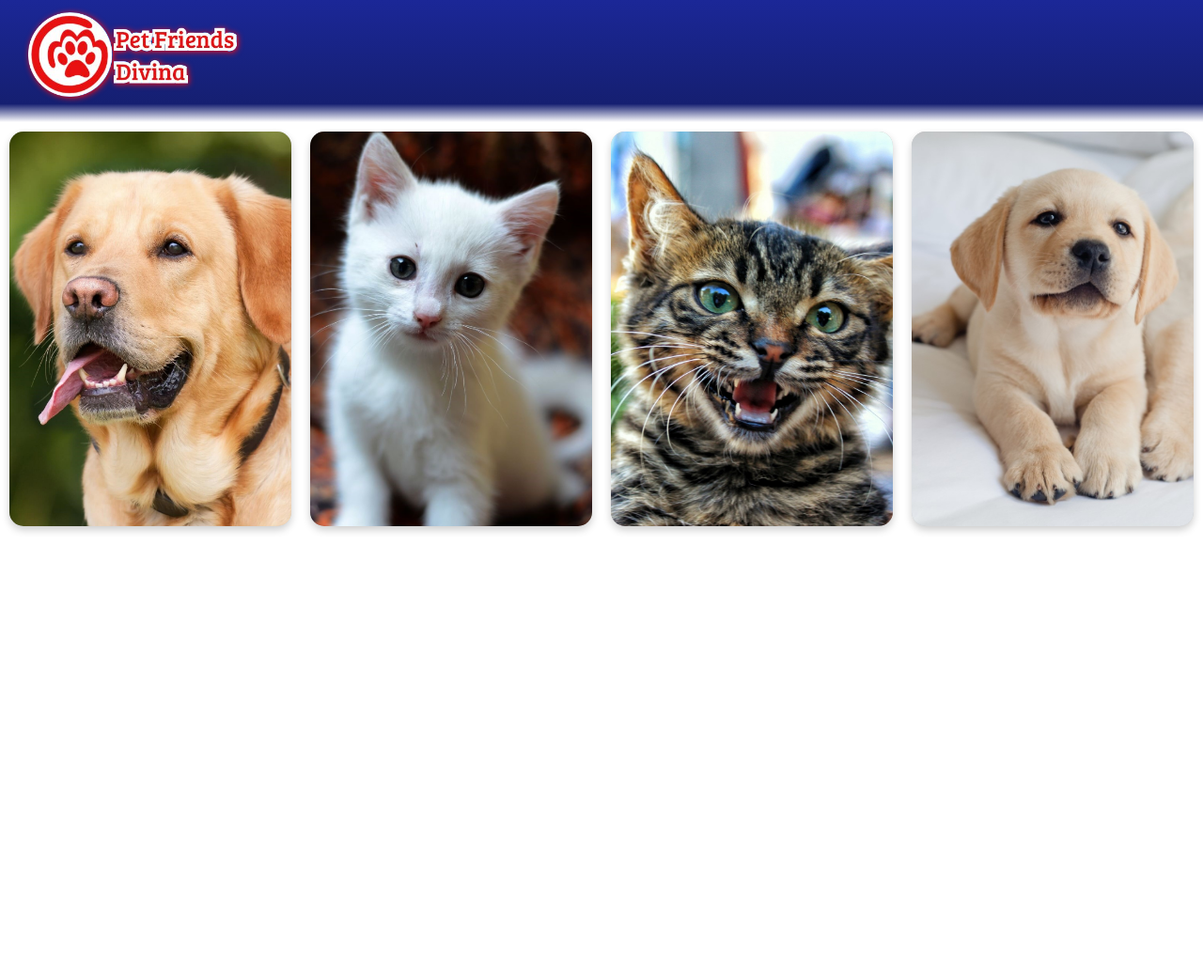
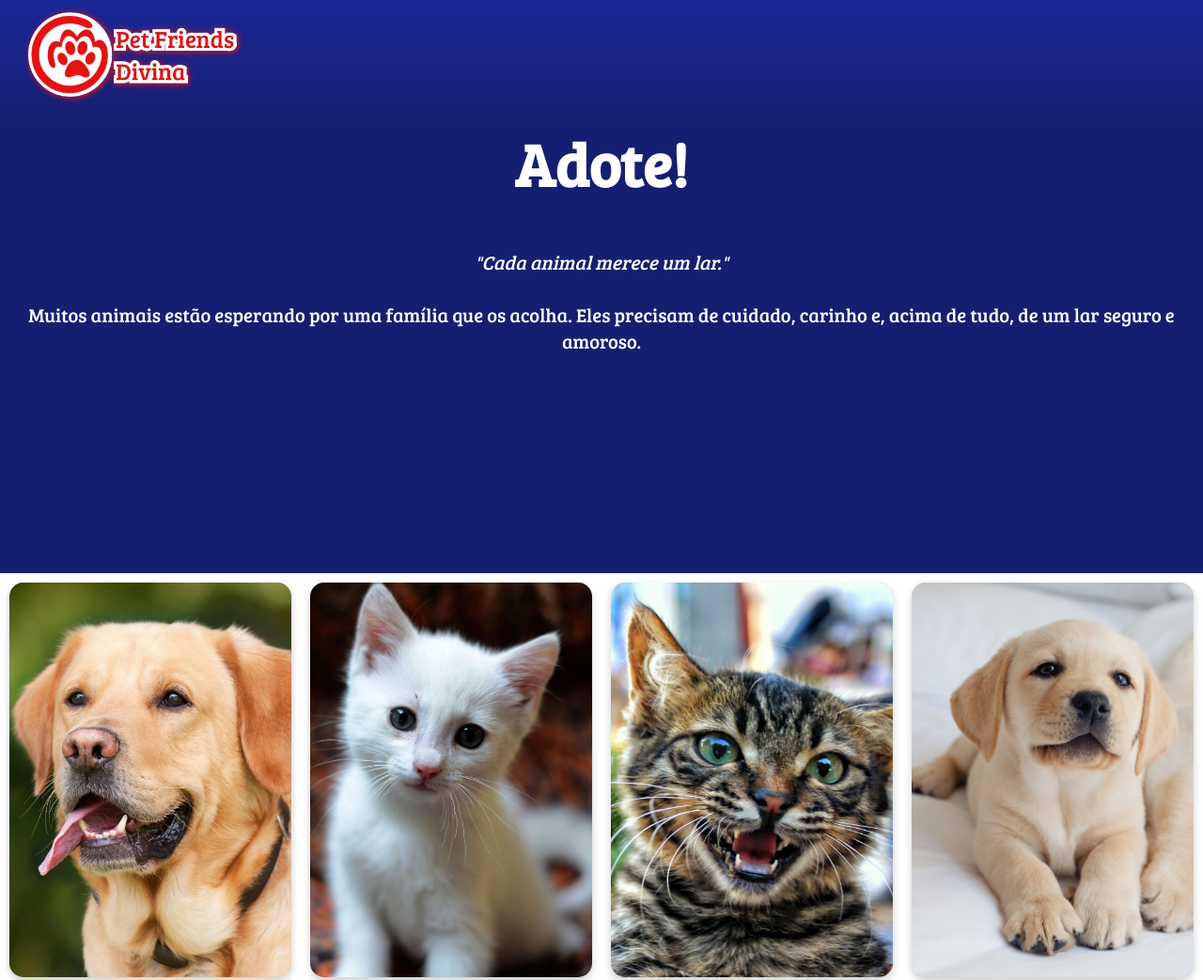
Before and after one commit to xJoaoPedro/pet_friends_divina, a plain HTML site: page adocao.html in a window 1280 px wide. Shown: the top 1043 px of the page at 94% size. Before the commit the page ends 800 px from the top, so only its background shows below. Drawn offline with Linux system fonts and the light colour scheme; no server answers.

Commit message:
texto adoção

```diff
--- a/adocao.css
+++ b/adocao.css
@@ -14,7 +14,7 @@ header {
   align-items: center;
   padding: 15px 30px 20px 30px;
   z-index: 1;
-  background: linear-gradient(#1B2797 0%, #151f71 85%, transparent 100%);
+  background: linear-gradient(#1B2797 0%, #151f71 100%);
 }
 
 .linkLogo {
@@ -34,11 +34,44 @@ header {
   opacity: 80%;
 }
 
+.whats {
+  position: fixed;
+  display: flex;
+  bottom: 25px;
+  right: 20px;
+  border-radius: 32px;
+}
+
+.adocao_texto {
+  width: 100%;
+  height: 60vh;
+  text-align: center;
+  background-color: #151f71;
+}
+
+.adocao_texto h1 {
+  color: #FFF;
+  font-size: 5vw;
+  font-family: "Bree Serif", serif;
+}
+
+.adocao_texto p {
+  padding: 20px;
+  color: #FFF;
+  font-size: 1.6vw;
+  font-family: "Bree Serif", serif;
+}
+
+.adocao_texto span {
+  font-style: italic;
+  font-family: "Bree Serif", serif;
+}
 
 #cards_bloco {
   width: 100%;
   justify-content: center;
   display: flex;
+  flex-wrap: wrap;
 }
 
 .flip-card {
--- a/adocao.html
+++ b/adocao.html
@@ -18,8 +18,21 @@
   <header>
     <a href="index.html" class="linkLogo">
       <img src="/imagens/logo.png" alt="logo" id="logoIcon">
-  </a>
+    </a>
   </header>
+  <div class="whats">
+    <a href="http://" target="_blank" rel="noopener noreferrer"><img src="/imagens/whats.png" alt="logo whatsapp"></a>
+  </div>
+  <div class="adocao_texto">
+    <h1>Adote!</h1>
+    <p>
+      <br>
+      <span>"Cada animal merece um lar."</span>
+      <br><br>
+      Muitos animais estão esperando por uma família que os acolha. Eles
+      precisam de cuidado, carinho e, acima de tudo, de um lar seguro e amoroso.
+    </p>
+  </div>
 
   <div id="cards_bloco"></div>
 
--- a/style.css
+++ b/style.css
@@ -86,7 +86,6 @@ main {
     bottom: 25px;
     right: 20px;
     border-radius: 32px;
-    transition: width 1.5s;
 }
 
 .video_bloco {
```
